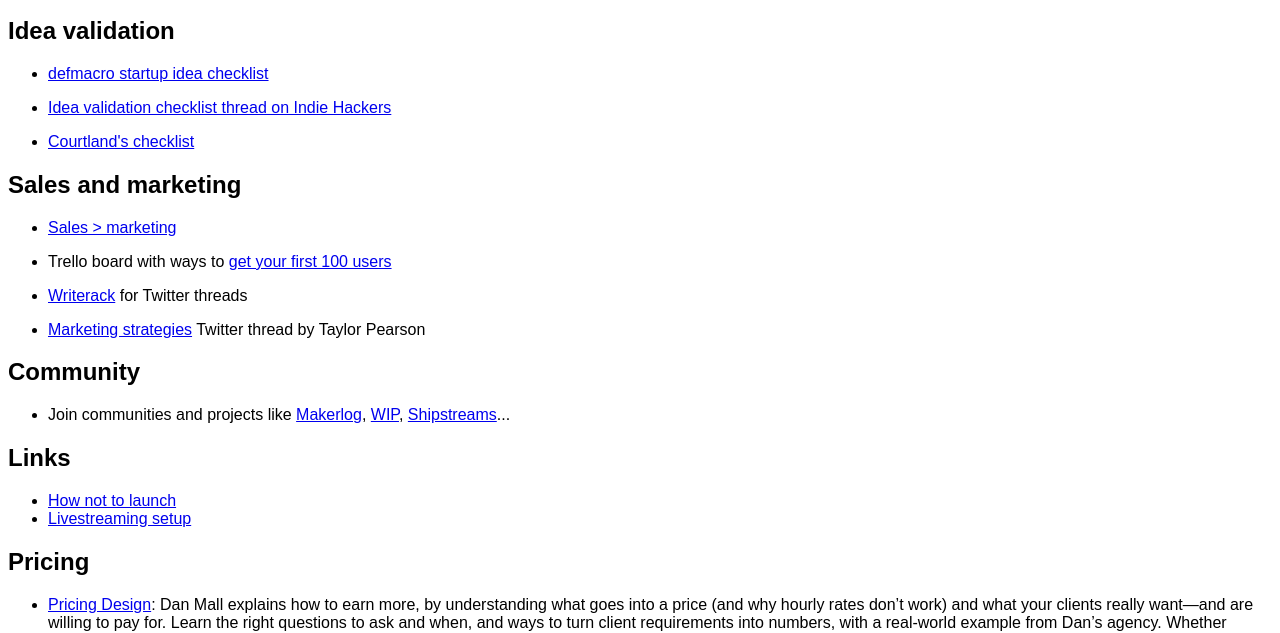
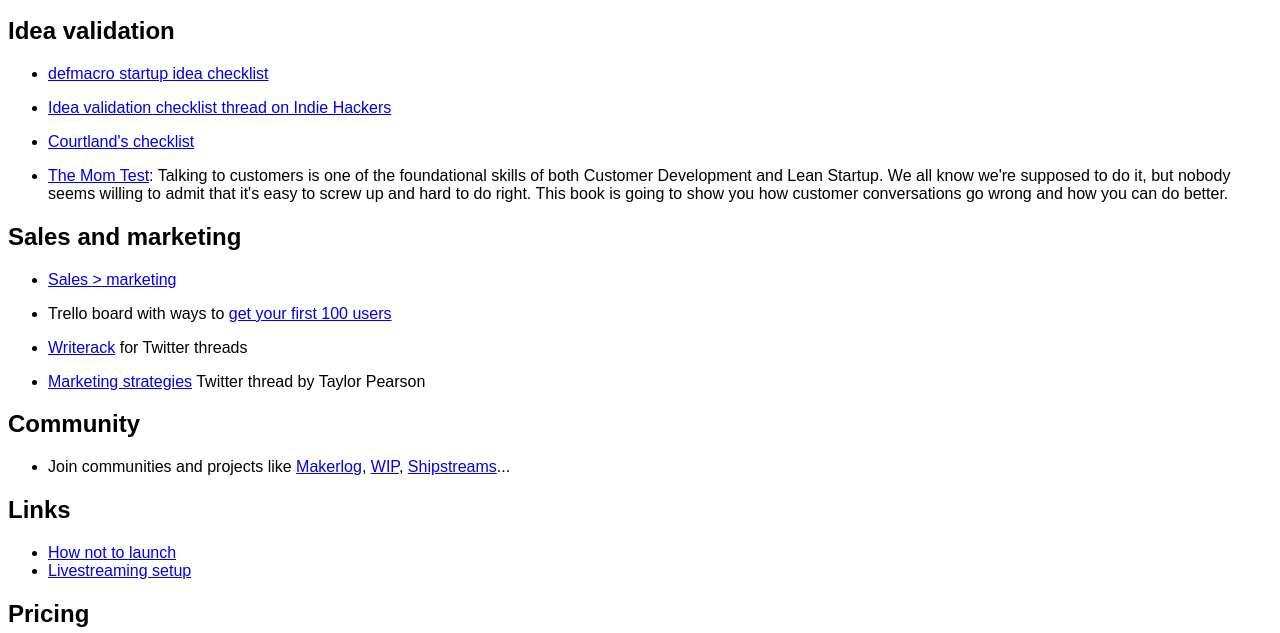
Before and after one commit to raulrpearson/journey-to-maker, a Gatsby site: page / in a window 1280 px wide. Shown: the part 101-734 px from the top of the page. Built offline with nearby package versions, Linux system fonts and the light colour scheme; Gatsby itself is replaced by a stand-in of ours.

Commit message:
Add The Mom Test

```diff
--- a/src/pages/index.mdx
+++ b/src/pages/index.mdx
@@ -25,6 +25,12 @@
 - [Idea validation checklist thread on Indie Hackers](https://www.indiehackers.com/forum/what-s-on-your-idea-validation-checklist-c16137b637)
 
 - [Courtland's checklist](https://courtlandschecklist.com/)
+
+- [The Mom Test](https://www.amazon.es/dp/1492180742): Talking to customers is
+  one of the foundational skills of both Customer Development and Lean Startup.
+  We all know we're supposed to do it, but nobody seems willing to admit that
+  it's easy to screw up and hard to do right. This book is going to show you how
+  customer conversations go wrong and how you can do better.
 
 ## Sales and marketing
 
```
